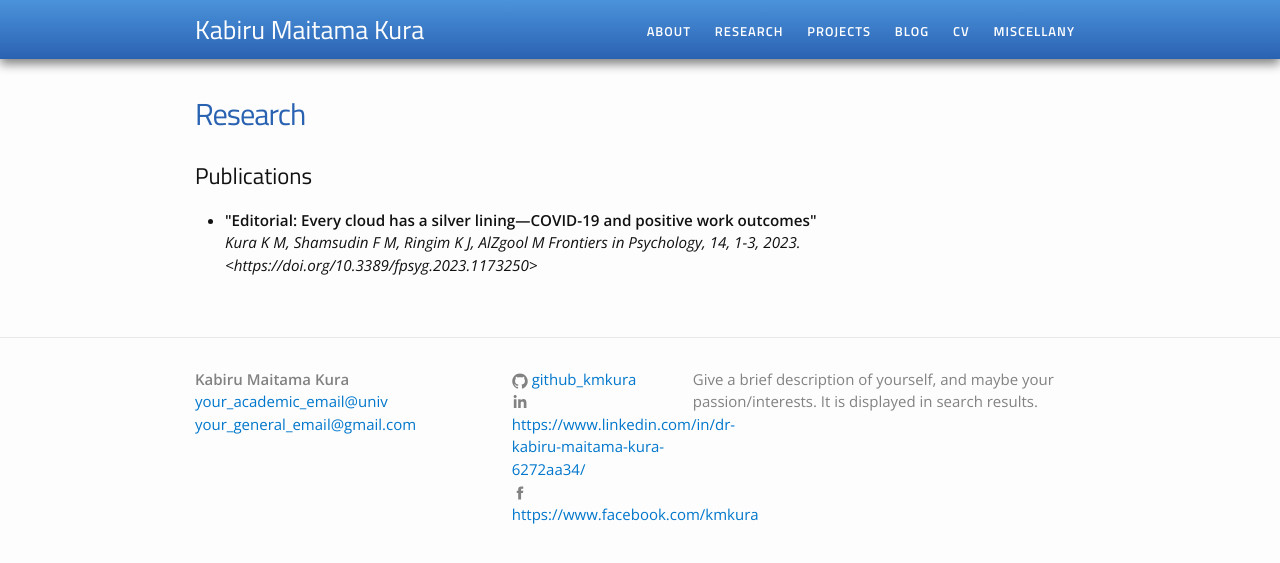
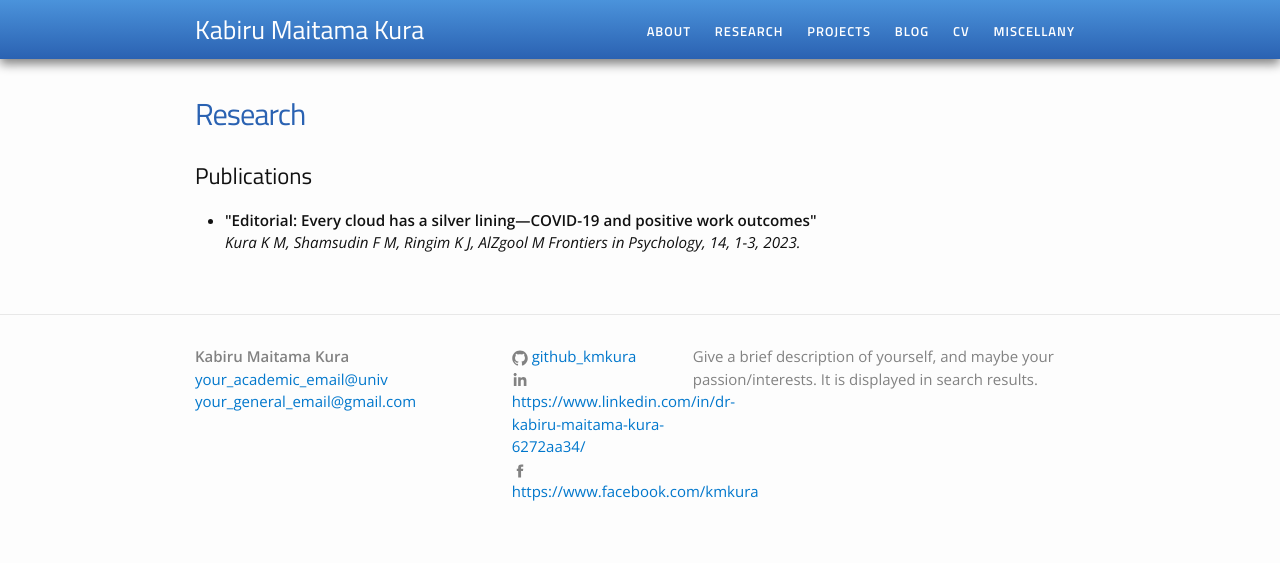
Before and after one commit to kmkura/kmkura.github.io, a Jekyll site: the page built from research.md, in a window 1280 px wide. Shown: the top 563 px of the page. Built offline with Jekyll 4.4.1, drawn with Linux system fonts in a browser that asks for light colours.

Commit message:
Update research.md

```diff
--- a/research.md
+++ b/research.md
@@ -10,4 +10,3 @@ title: Research
 		<b>"Editorial: Every cloud has a silver lining—COVID-19 and positive work outcomes"</b><br>
 		<i>Kura K M, Shamsudin F M, Ringim K J, AlZgool M
 		Frontiers in Psychology, 14, 1-3, 2023.
-		<https://doi.org/10.3389/fpsyg.2023.1173250>
```
